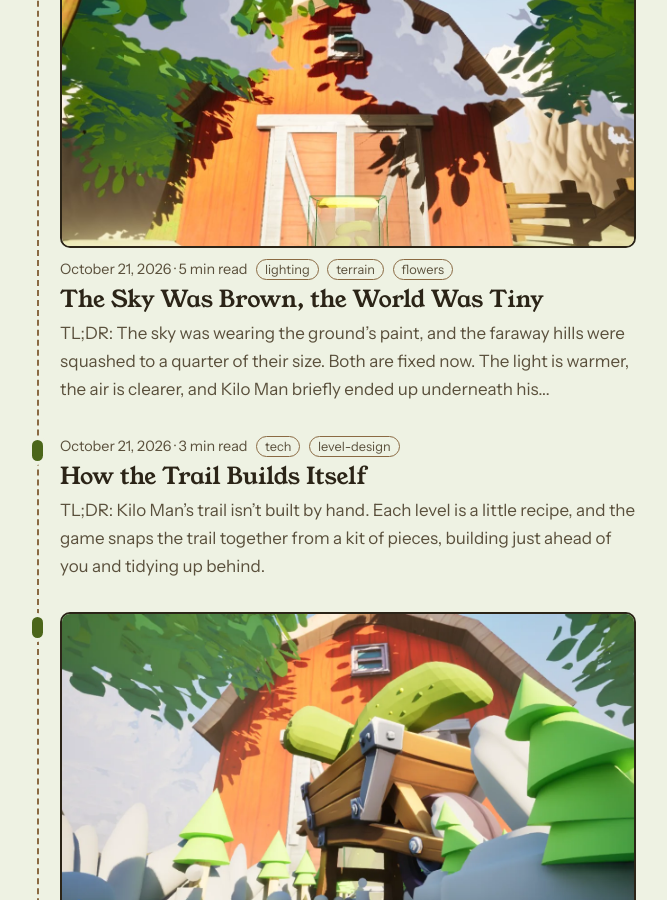
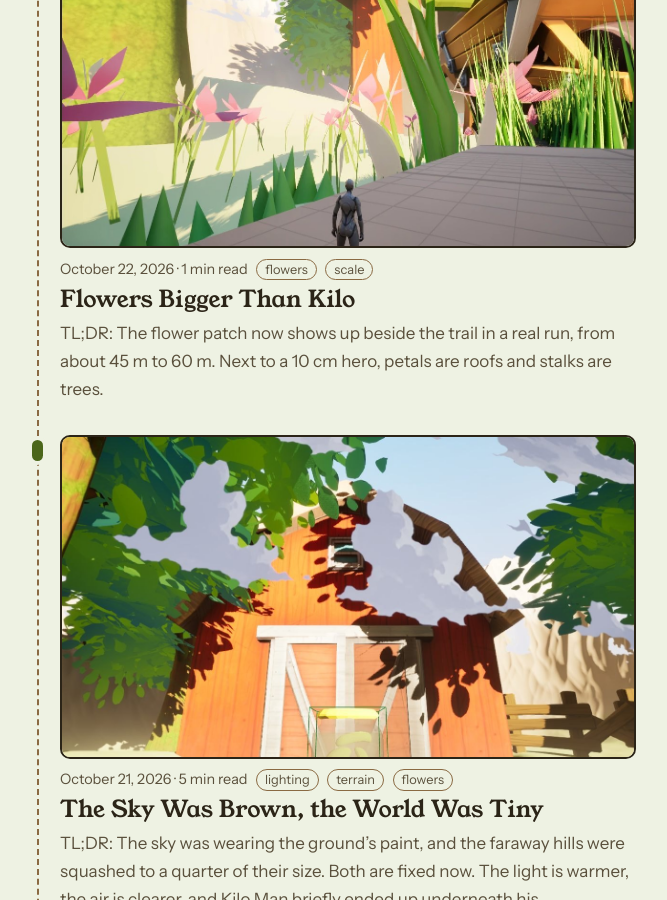
Before and after one commit to DesertCacheTV/kilo_game_devlog, a Jekyll site: the page built from index.md, in a window 1280 px wide and 900 px high, scrolled down 1846 px. Shown: the whole window, without its empty margins (308-975 px from the left). Built offline with Jekyll 4.4.1, drawn with Linux system fonts in a browser that asks for light colours; some of the changed text lies outside the part shown.

Commit message:
Devlog: Flowers Bigger Than Kilo
Co-Authored-By: Claude Sonnet 5.5 <noreply@anthropic.com>

```diff
--- a/_data/progress.yml
+++ b/_data/progress.yml
@@ -1,6 +1,6 @@
 # The "How the journey is going" board on the home page.
 # Update it with each devlog. Only things you've play-tested go under "playable".
-updated: 2026-10-21
+updated: 2026-10-22
 lanes:
   - key: playable
     title: Playable now
@@ -18,7 +18,7 @@ lanes:
     items:
       - An 8 km background landscape of hills and mountains
       - A performance pass for modest PCs
-      - A flower patch you can grow with a slider
+      - A flower patch you can grow with a slider (now showing beside the trail)
   - key: cooking
     title: Still cooking
     note: Planned, not built yet
--- /dev/null
+++ b/_posts/2026-10-22-flowers-bigger-than-kilo.md
@@ -0,0 +1,38 @@
+---
+layout: post
+title: "Flowers Bigger Than Kilo"
+date: 2026-10-22 09:00:00
+tags: [devlog, flowers, scale]
+image: /assets/img/kilo-flowers-run-45m.jpg
+image_alt: "A small grey hero standing on a stone trail beside tall pink and cream flowers, with a giant wheelbarrow and a red barn behind them."
+---
+**TL;DR:** The flower patch now shows up beside the trail in a real run, from about 45 m to 60 m. Next to a 10 cm hero, petals are roofs and stalks are trees.
+{: .tldr}
+
+Last time the flower patch floated or vanished when we stretched it. This time we went for a walk through it instead.
+
+## Flowers beside the trail {% include status.html s="In progress" %}
+
+You can now set how many flowers there are, how wide the patch is, and how big each flower grows. The same settings always give the same layout, so a patch stays put from run to run.
+
+Here's the view from the trail at 45 metres in. The hero is the small grey figure at the bottom. The flowers beside him are taller than he is by a lot.
+
+{% include figure.html src="/assets/img/kilo-flowers-run-45m.jpg" alt="A small grey hero standing on a stone trail beside tall pink and cream flowers, with a giant wheelbarrow and a red barn behind them." caption="45 m in. Flowers along the path." width="1251" height="769" %}
+
+And at 60 metres, looking up from the middle of it all. Those pink things are petals:
+
+{% include figure.html src="/assets/img/kilo-flowers-run-60m.jpg" alt="Looking up from between huge green grass blades at enormous pink petals against a blue sky, with the small hero walking ahead." caption="60 m in. The hero, small among huge petals and stalks." width="1251" height="769" %}
+
+A peek behind the scenes, as it is. Here's the patch from straight above in the editor, with all the outlines and arrows we use for moving things around:
+
+{% include figure.html src="/assets/img/kilo-flowers-top-down.jpg" alt="The flower patch seen from straight above in the editor, a ring of pink petals around the trail, with orange outlines and move arrows." caption="Behind the scenes: the patch from above, outlines and all." width="1251" height="770" %}
+
+It's still **in progress**, not working. We haven't confirmed that the patch stays on the ground when stretched, and we haven't play-tested it over a whole run yet.
+
+## Still cooking
+
+- **Keeping the patch on the ground** when it's stretched.
+- **A play-test over a whole run**, to make sure it holds up.
+- **A rounder, earthier trail**, and a part-by-part art pass on leaves, trunks, petals, roots and pebbles.
+
+*Kilo Man Jar-O is a working title. Everything shown is work in progress.*
```
Also changed, not shown: assets/img/kilo-flowers-run-45m.jpg (added), assets/img/kilo-flowers-run-60m.jpg (added), assets/img/kilo-flowers-top-down.jpg (added).
